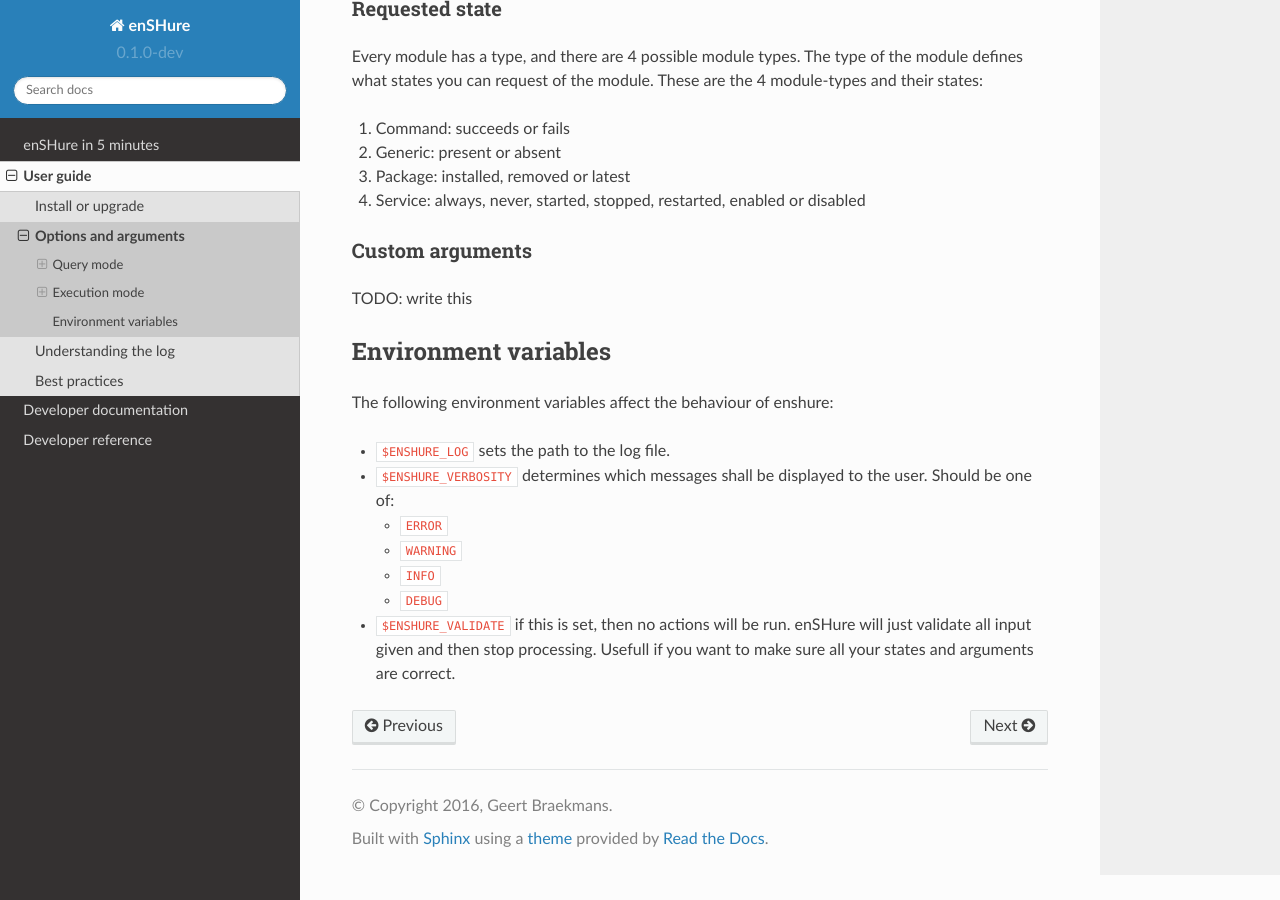
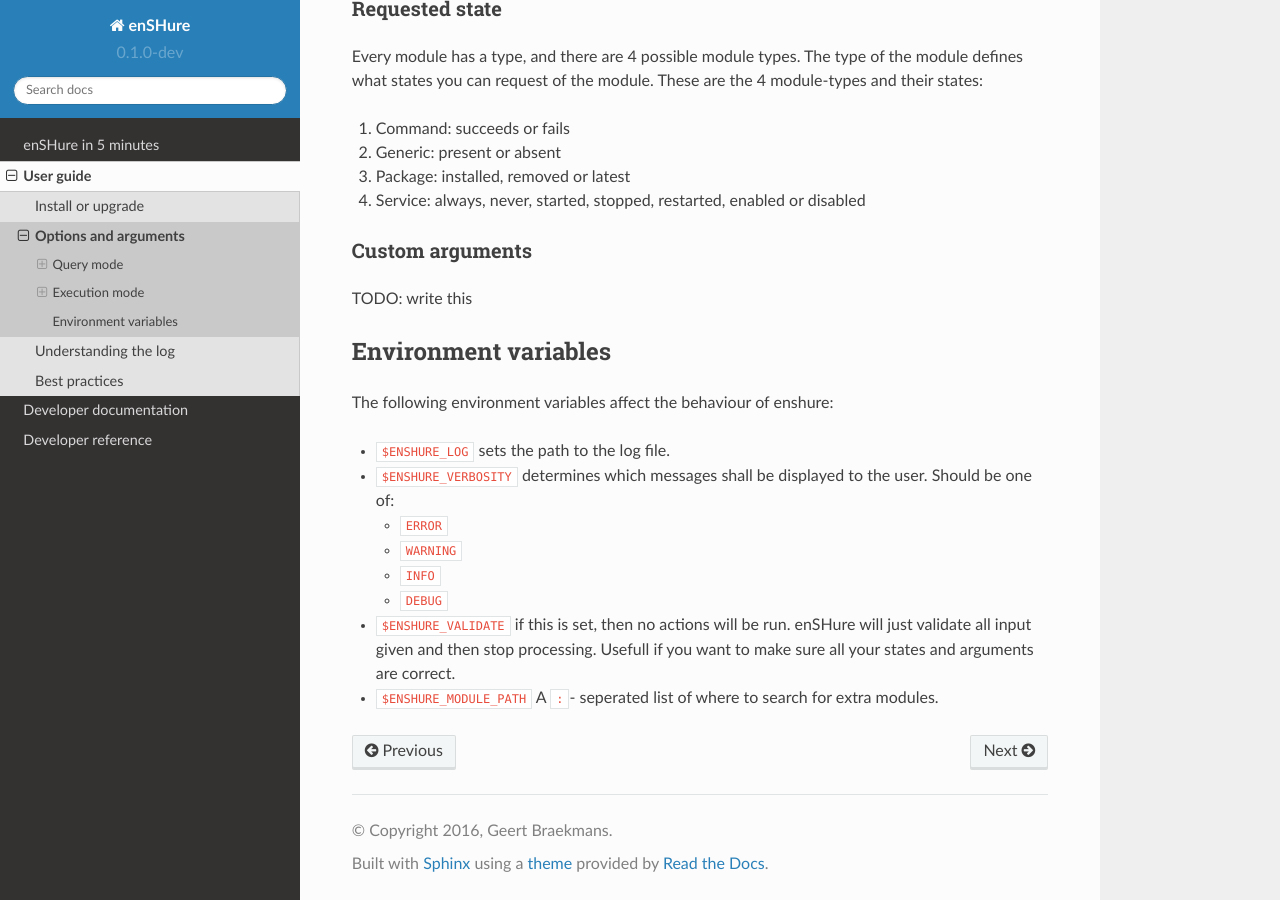
Before and after one commit to gbraekmans/enshure, a Sphinx documentation site: the page built from doc/user/arguments.rst, in a window 1280 px wide and 900 px high, scrolled down 3047 px. Built offline with Sphinx 7.4.7 and the Read the Docs theme 2.0.0, drawn with Linux system fonts in a browser that asks for light colours.

```diff
--- a/doc/user/arguments.rst
+++ b/doc/user/arguments.rst
@@ -174,3 +174,5 @@
 - ``$ENSHURE_VALIDATE`` if this is set, then no actions will be run. enSHure
   will just validate all input given and then stop processing. Usefull if
   you want to make sure all your states and arguments are correct.
+- ``$ENSHURE_MODULE_PATH`` A ``:``- seperated list of where to search
+  for extra modules.
```
Also changed, not shown: 8 other files.
